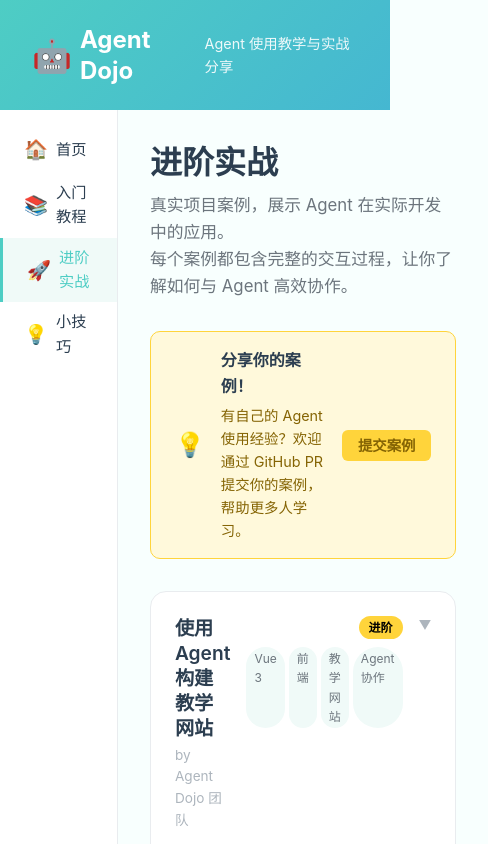
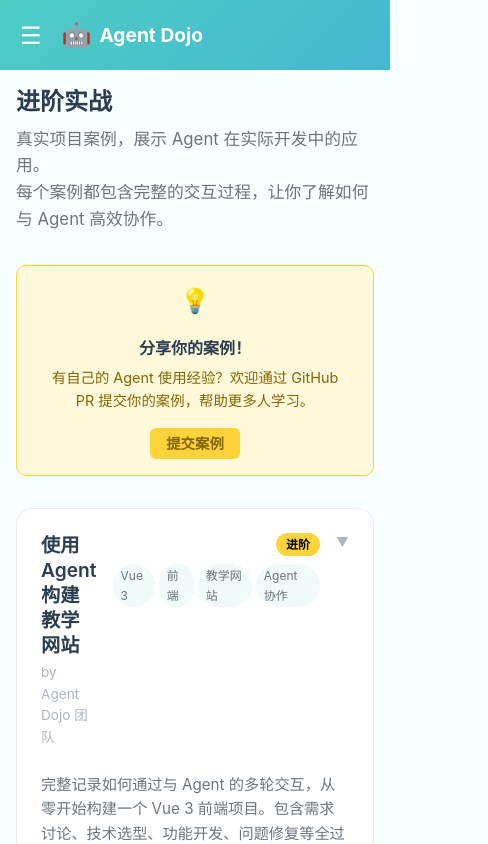
Before and after one commit to lucksufe/agent-dojo, a Vue app: page /showcase in a window 390 px wide. Shown: the top 844 px of the page, 488 px wide, since content can reach past the window. Built offline with nearby package versions, Linux system fonts and the light colour scheme.

Commit message:
Add mobile responsive design

```diff
--- a/src/App.vue
+++ b/src/App.vue
@@ -1,13 +1,25 @@
 <script setup>
+import { ref } from 'vue'
 import Header from './components/layout/Header.vue'
 import Sidebar from './components/layout/Sidebar.vue'
+
+const isSidebarOpen = ref(false)
+
+const toggleSidebar = () => {
+  isSidebarOpen.value = !isSidebarOpen.value
+}
+
+const closeSidebar = () => {
+  isSidebarOpen.value = false
+}
 </script>
 
 <template>
   <div class="app">
-    <Header />
+    <Header @toggle-sidebar="toggleSidebar" />
     <div class="app-body">
-      <Sidebar />
+      <div class="sidebar-overlay" :class="{ active: isSidebarOpen }" @click="closeSidebar"></div>
+      <Sidebar :class="{ open: isSidebarOpen }" @navigate="closeSidebar" />
       <main class="main-content">
         <router-view />
       </main>
@@ -25,6 +37,7 @@ import Sidebar from './components/layout/Sidebar.vue'
 .app-body {
   display: flex;
   flex: 1;
+  position: relative;
 }
 
 .main-content {
@@ -33,4 +46,33 @@ import Sidebar from './components/layout/Sidebar.vue'
   max-width: 900px;
   margin: 0 auto;
 }
+
+.sidebar-overlay {
+  display: none;
+}
+
+@media (max-width: 768px) {
+  .main-content {
+    padding: var(--spacing-md);
+  }
+
+  .sidebar-overlay {
+    display: block;
+    position: fixed;
+    top: 0;
+    left: 0;
+    right: 0;
+    bottom: 0;
+    background: rgba(0, 0, 0, 0.5);
+    z-index: 99;
+    opacity: 0;
+    visibility: hidden;
+    transition: all 0.3s ease;
+  }
+
+  .sidebar-overlay.active {
+    opacity: 1;
+    visibility: visible;
+  }
+}
 </style>
--- a/src/components/layout/Header.vue
+++ b/src/components/layout/Header.vue
@@ -2,10 +2,12 @@
 import { useRouter } from 'vue-router'
 
 const router = useRouter()
+const emit = defineEmits(['toggle-sidebar'])
 </script>
 
 <template>
   <header class="header">
+    <button class="menu-btn" @click="emit('toggle-sidebar')">☰</button>
     <div class="header-brand" @click="router.push('/')">
       <span class="brand-icon">🤖</span>
       <h1 class="brand-title">Agent Dojo</h1>
@@ -22,6 +24,15 @@ const router = useRouter()
   display: flex;
   align-items: center;
   gap: var(--spacing-md);
+}
+
+.menu-btn {
+  display: none;
+  background: none;
+  border: none;
+  color: white;
+  font-size: 1.5rem;
+  padding: var(--spacing-xs);
 }
 
 .header-brand {
@@ -45,4 +56,26 @@ const router = useRouter()
   font-size: 0.9rem;
   opacity: 0.9;
 }
+
+@media (max-width: 768px) {
+  .header {
+    padding: var(--spacing-md);
+  }
+
+  .menu-btn {
+    display: block;
+  }
+
+  .brand-icon {
+    font-size: 1.5rem;
+  }
+
+  .brand-title {
+    font-size: 1.2rem;
+  }
+
+  .brand-subtitle {
+    display: none;
+  }
+}
 </style>
--- a/src/components/layout/Sidebar.vue
+++ b/src/components/layout/Sidebar.vue
@@ -3,6 +3,7 @@ import { useRouter, useRoute } from 'vue-router'
 
 const router = useRouter()
 const route = useRoute()
+const emit = defineEmits(['navigate'])
 
 const navItems = [
   { path: '/', label: '首页', icon: '🏠' },
@@ -12,6 +13,11 @@ const navItems = [
 ]
 
 const isActive = (path) => route.path === path
+
+const navigate = (path) => {
+  router.push(path)
+  emit('navigate')
+}
 </script>
 
 <template>
@@ -22,7 +28,7 @@ const isActive = (path) => route.path === path
         :key="item.path"
         class="nav-item"
         :class="{ active: isActive(item.path) }"
-        @click="router.push(item.path)"
+        @click="navigate(item.path)"
       >
         <span class="nav-icon">{{ item.icon }}</span>
         <span class="nav-label">{{ item.label }}</span>
@@ -30,7 +36,7 @@ const isActive = (path) => route.path === path
     </nav>
     <div class="sidebar-footer">
       <a
-        href="https://github.com"
+        href="https://github.com/lucksufe/agent-dojo"
         target="_blank"
         rel="noopener"
         class="github-link"
@@ -49,6 +55,7 @@ const isActive = (path) => route.path === path
   display: flex;
   flex-direction: column;
   padding: var(--spacing-md) 0;
+  flex-shrink: 0;
 }
 
 .sidebar-nav {
@@ -100,4 +107,21 @@ const isActive = (path) => route.path === path
 .github-link:hover {
   color: var(--color-primary);
 }
+
+@media (max-width: 768px) {
+  .sidebar {
+    position: fixed;
+    top: 0;
+    left: -250px;
+    bottom: 0;
+    width: 250px;
+    z-index: 100;
+    transition: left 0.3s ease;
+    padding-top: var(--spacing-lg);
+  }
+
+  .sidebar.open {
+    left: 0;
+  }
+}
 </style>
--- a/src/styles/global.css
+++ b/src/styles/global.css
@@ -260,3 +260,24 @@ img {
   padding: 0;
   color: inherit;
 }
+
+/* 移动端响应式 */
+@media (max-width: 768px) {
+  .provider-tabs {
+    flex-wrap: wrap;
+  }
+
+  .provider-tab {
+    padding: var(--spacing-xs) var(--spacing-md);
+    font-size: 0.85rem;
+  }
+
+  .os-tabs {
+    flex-wrap: wrap;
+  }
+
+  .os-tab {
+    flex: 1;
+    text-align: center;
+  }
+}
--- a/src/views/GettingStarted.vue
+++ b/src/views/GettingStarted.vue
@@ -125,4 +125,18 @@ const toggleStep = (index, completed) => {
     transform: translateY(0);
   }
 }
+
+@media (max-width: 768px) {
+  .page-header h1 {
+    font-size: 1.5rem;
+  }
+
+  .page-header p {
+    font-size: 0.95rem;
+  }
+
+  .next-card {
+    padding: var(--spacing-lg);
+  }
+}
 </style>
--- a/src/views/Home.vue
+++ b/src/views/Home.vue
@@ -168,4 +168,32 @@ const features = [
 .contribute-link {
   margin-top: var(--spacing-md);
 }
+
+@media (max-width: 768px) {
+  .hero {
+    padding: var(--spacing-xl) 0;
+  }
+
+  .hero-title {
+    font-size: 1.8rem;
+  }
+
+  .hero-subtitle {
+    font-size: 1rem;
+  }
+
+  .features {
+    grid-template-columns: 1fr;
+    gap: var(--spacing-md);
+    margin: var(--spacing-xl) 0;
+  }
+
+  .feature-card {
+    padding: var(--spacing-lg);
+  }
+
+  .contribute {
+    padding: var(--spacing-lg);
+  }
+}
 </style>
--- a/src/views/Showcase.vue
+++ b/src/views/Showcase.vue
@@ -130,4 +130,19 @@ const projects = [...teachingProjects, ...exampleProjects]
 .empty-state h3 {
   margin-bottom: var(--spacing-sm);
 }
+
+@media (max-width: 768px) {
+  .page-header h1 {
+    font-size: 1.5rem;
+  }
+
+  .contribute-banner {
+    flex-direction: column;
+    text-align: center;
+  }
+
+  .banner-content {
+    text-align: center;
+  }
+}
 </style>
--- a/src/views/Tips.vue
+++ b/src/views/Tips.vue
@@ -145,4 +145,23 @@ const categoryIcons = {
   color: var(--color-text-light);
   line-height: 1.6;
 }
+
+@media (max-width: 768px) {
+  .page-header h1 {
+    font-size: 1.5rem;
+  }
+
+  .tips-grid {
+    grid-template-columns: 1fr;
+  }
+
+  .category-filter {
+    gap: var(--spacing-xs);
+  }
+
+  .category-btn {
+    font-size: 0.8rem;
+    padding: var(--spacing-xs) var(--spacing-sm);
+  }
+}
 </style>
```
